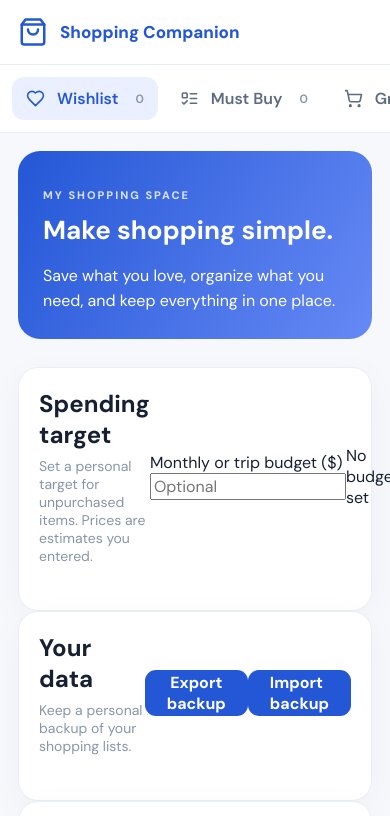
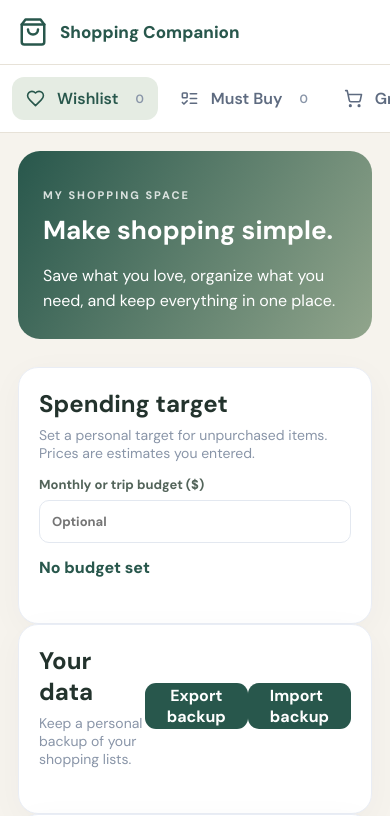
Before and after one commit to marksheininwork-netizen/shopping-companion, a React (Vite) app: page / in a window 390 px wide. Shown: the top 816 px of the page. Built offline with nearby package versions, Linux system fonts and the light colour scheme.

Commit message:
Apply Natural Studio palette and comparison styles

```diff
--- a/src/index.css
+++ b/src/index.css
@@ -3,8 +3,8 @@
 
 :root {
   font-family: 'DM Sans', sans-serif;
-  color: #172033;
-  background: #f6f8fc;
+  color: #23332d;
+  background: #f6f3ed;
   font-synthesis: none;
   text-rendering: optimizeLegibility;
   -webkit-font-smoothing: antialiased;
@@ -35,7 +35,7 @@ button {
 .header {
   height: 76px;
   background: white;
-  border-bottom: 1px solid #e8ecf3;
+  border-bottom: 1px solid #e7e2d8;
   display: flex;
   align-items: center;
   justify-content: space-between;
@@ -48,7 +48,7 @@ button {
   gap: 12px;
   font-size: 21px;
   font-weight: 800;
-  color: #2457d6;
+  color: #28574c;
 }
 
 .header-right {
@@ -66,7 +66,7 @@ button {
   flex-shrink: 0;
   padding: 32px 16px;
   background: white;
-  border-right: 1px solid #e8ecf3;
+  border-right: 1px solid #e7e2d8;
 }
 
 .sidebar h3 {
@@ -98,8 +98,8 @@ button {
 }
 
 .nav-item.active {
-  background: #eaf0ff;
-  color: #2457d6;
+  background: #e5ece3;
+  color: #28574c;
 }
 
 .count {
@@ -117,7 +117,7 @@ button {
 }
 
 .welcome {
-  background: linear-gradient(120deg, #2457d6, #6689f5);
+  background: linear-gradient(120deg, #28574c, #91a58c);
   color: white;
   border-radius: 22px;
   padding: 38px;
@@ -216,12 +216,12 @@ button {
 
 .add-form input:focus,
 .search-box input:focus {
-  border-color: #6689f5;
+  border-color: #91a58c;
 }
 
 .primary-button {
   border: none;
-  background: #2457d6;
+  background: #28574c;
   color: white;
   padding: 0 22px;
   border-radius: 11px;
@@ -354,7 +354,7 @@ button {
     gap: 8px;
     padding: 12px;
     border-right: none;
-    border-bottom: 1px solid #e8ecf3;
+    border-bottom: 1px solid #e7e2d8;
   }
 
   .sidebar h3 {
@@ -403,3 +403,79 @@ button {
     padding: 12px;
   }
 }
+
+
+.budget-control {
+  display: grid;
+  gap: 7px;
+  min-width: min(240px, 100%);
+  color: #53645a;
+  font-size: 13px;
+  font-weight: 700;
+}
+
+.budget-control input {
+  border: 1px solid #e3e8f0;
+  border-radius: 10px;
+  padding: 12px;
+  width: 100%;
+  color: #23332d;
+}
+
+.budget-status {
+  color: #28574c;
+  font-weight: 800;
+}
+
+.compare-select {
+  display: inline-flex;
+  align-items: center;
+  gap: 5px;
+  color: #53645a;
+  font-size: 12px;
+  white-space: nowrap;
+}
+
+.comparison-list {
+  display: grid;
+  gap: 12px;
+}
+
+.comparison-row {
+  display: grid;
+  grid-template-columns: minmax(130px, 1.2fr) minmax(110px, .8fr) minmax(160px, 1.2fr) minmax(160px, 1fr) auto;
+  align-items: center;
+  gap: 12px;
+  border: 1px solid #e9edf5;
+  border-radius: 12px;
+  padding: 15px;
+  color: #53645a;
+  font-size: 13px;
+}
+
+.comparison-row strong {
+  color: #23332d;
+}
+
+.comparison-list > p {
+  color: #64756b;
+  font-size: 13px;
+  line-height: 1.5;
+}
+
+@media (max-width: 760px) {
+  .budget-panel .section-heading {
+    flex-direction: column;
+    align-items: stretch;
+    gap: 14px;
+  }
+
+  .comparison-row {
+    grid-template-columns: 1fr;
+    align-items: start;
+  }
+
+  .compare-select {
+    font-size: 11px;
+  }
+}
```
